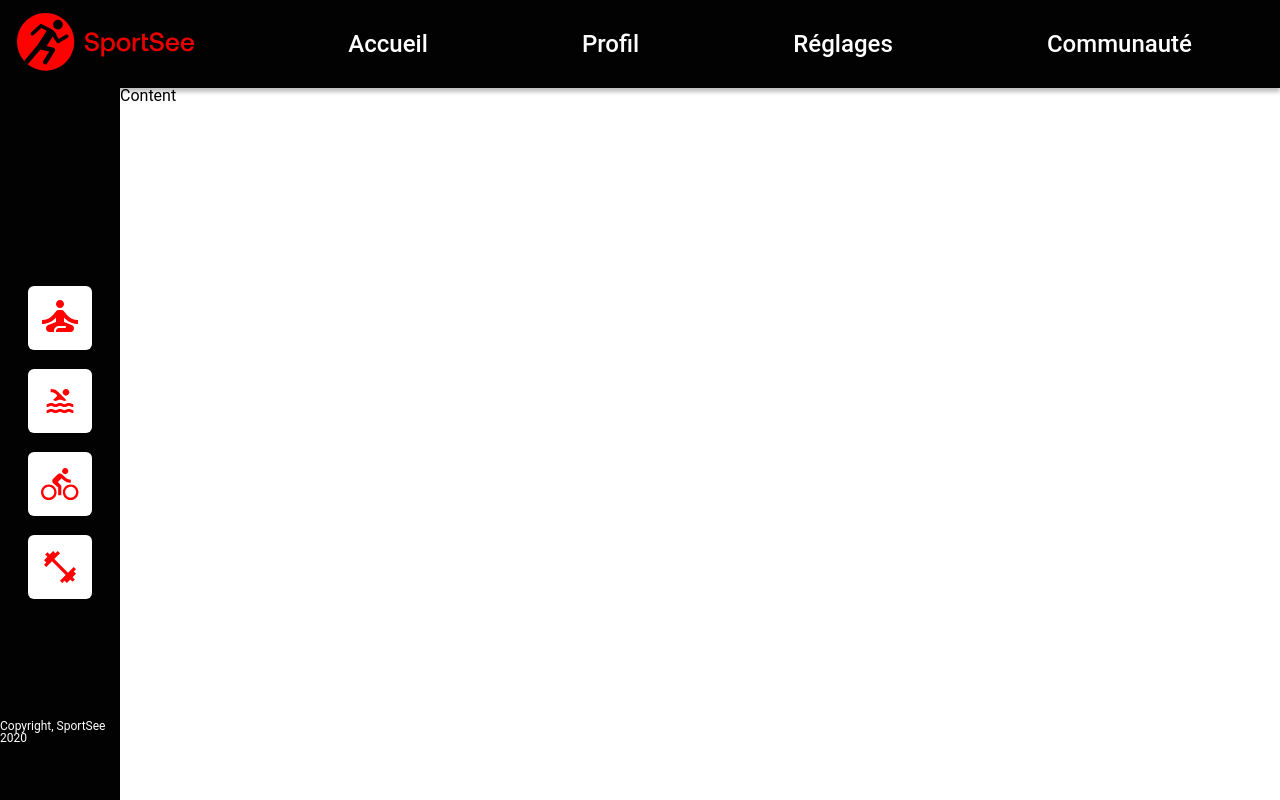
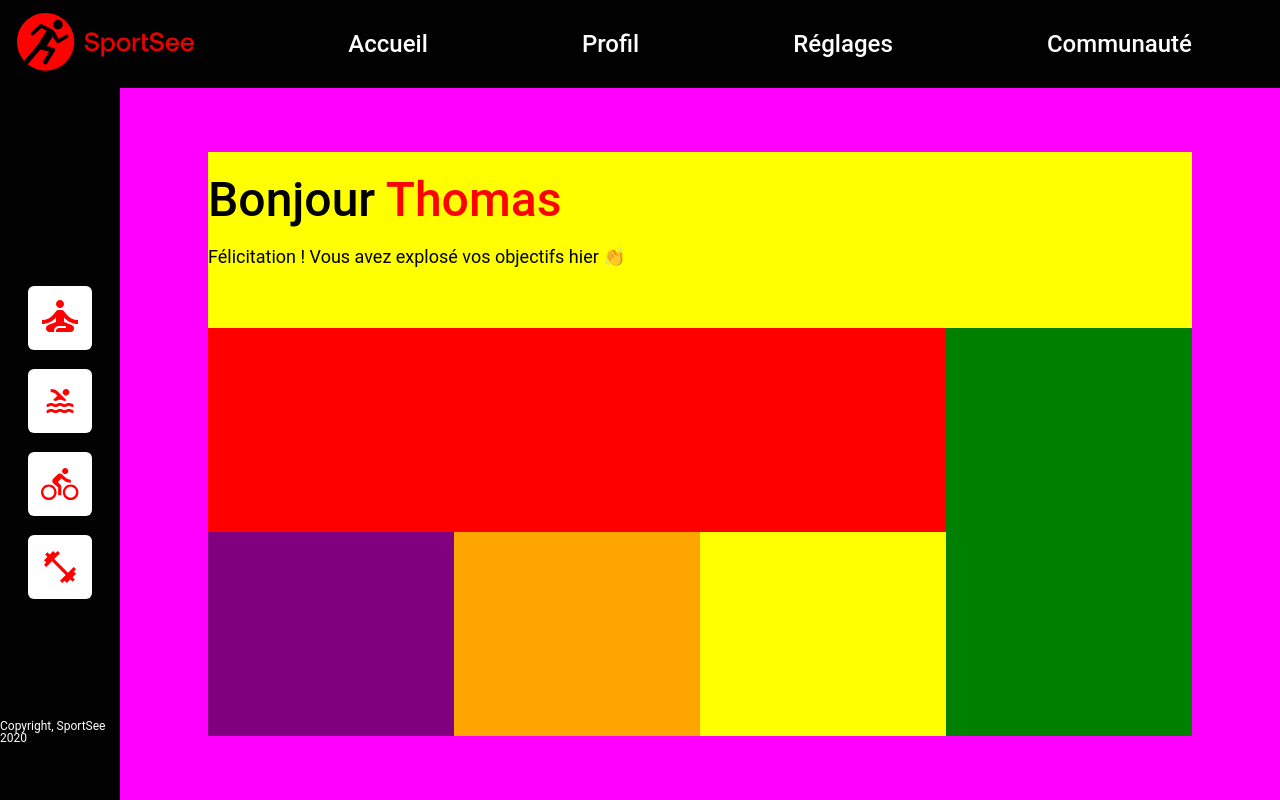
Before and after one commit to sedomu/oc_p12_sportsee, a React (Vite) app in the folder sportsee/: page / in a window 1280 px wide. Built offline with nearby package versions, Linux system fonts and the light colour scheme.

Commit message:
Add content layout structure with greeting and graph sections, update styles in SASS and CSS, and define new `$orange-text` color variable.

```diff
--- a/sportsee/src/App.tsx
+++ b/sportsee/src/App.tsx
@@ -34,7 +34,19 @@ function App() {
                 </div>
                 <div className="leftbar__copyright">Copyright, SportSee 2020</div>
             </div>
-            <div className="content">Content</div>
+            <div className="content">
+                <div className="content__greetings">
+                    <p className="hello">Bonjour <span className="firstname">Thomas</span></p>
+                    <p className="encouragement">Félicitation ! Vous avez explosé vos objectifs hier 👏</p>
+                </div>
+                <div className="content__graphs">
+                    <div className="content__graphs--dailyActivity"></div>
+                    <div className="content__graphs--stats"></div>
+                    <div className="content__graphs--averageSessions"></div>
+                    <div className="content__graphs--categories"></div>
+                    <div className="content__graphs--score"></div>
+                </div>
+            </div>
         </main>
     </>
   )
--- a/sportsee/src/scss/layout/_base_layout.scss
+++ b/sportsee/src/scss/layout/_base_layout.scss
@@ -71,4 +71,73 @@ main {
       writing-mode: sideways-lr;
     }
   }
+
+  .content{
+    background-color: magenta;
+
+    flex: 1;
+    padding: 64px 88px;
+
+    display: flex;
+    flex-direction: column;
+
+    &__greetings {
+      background-color: yellow;
+
+      height: 176px;
+
+      & > .hello {
+        font-size: 3rem;
+        line-height: 2;
+        font-weight: 500;
+
+        & > .firstname {
+          color: $orange-text;
+        }
+      }
+
+      & > .encouragement {
+        font-size: 1.125rem;
+      }
+    }
+
+    &__graphs {
+      background-color: blue;
+
+      flex: 1;
+
+      display: grid;
+      grid-template-columns: repeat(12, 1fr);
+
+      &--dailyActivity {
+        background-color: red;
+        grid-column: 1 / 10;
+        grid-row: 1 / 2;
+      }
+
+      &--stats {
+        background-color: green;
+        grid-column: 10 / 13;
+        grid-row: 1 / 3;
+      }
+
+      &--averageSessions {
+        background-color: purple;
+        grid-column: 1 / 4;
+        grid-row: 2 / 3;
+      }
+
+      &--categories {
+        background-color: orange;
+        grid-column: 4 / 7;
+        grid-row: 2 / 3;
+      }
+
+      &--score {
+        background-color: yellow;
+        grid-column: 7 / 10;
+        grid-row: 2 / 3;
+      }
+    }
+  }
 }
--- a/sportsee/src/scss/utils/_colours.scss
+++ b/sportsee/src/scss/utils/_colours.scss
@@ -1,4 +1,6 @@
 $black-point: #000000;
 $black-background: #020203;
 
+$orange-text: #ff0101;
+
 $white-point: #ffffff;
--- a/sportsee/src/styles/main.css
+++ b/sportsee/src/styles/main.css
@@ -112,5 +112,58 @@ main .leftbar__copyright {
   font-size: 0.75rem;
   writing-mode: sideways-lr;
 }
+main .content {
+  background-color: magenta;
+  flex: 1;
+  padding: 64px 88px;
+  display: flex;
+  flex-direction: column;
+}
+main .content__greetings {
+  background-color: yellow;
+  height: 176px;
+}
+main .content__greetings > .hello {
+  font-size: 3rem;
+  line-height: 2;
+  font-weight: 500;
+}
+main .content__greetings > .hello > .firstname {
+  color: #ff0101;
+}
+main .content__greetings > .encouragement {
+  font-size: 1.125rem;
+}
+main .content__graphs {
+  background-color: blue;
+  flex: 1;
+  display: grid;
+  grid-template-columns: repeat(12, 1fr);
+}
+main .content__graphs--dailyActivity {
+  background-color: red;
+  grid-column: 1/10;
+  grid-row: 1/2;
+}
+main .content__graphs--stats {
+  background-color: green;
+  grid-column: 10/13;
+  grid-row: 1/3;
+}
+main .content__graphs--averageSessions {
+  background-color: purple;
+  grid-column: 1/4;
+  grid-row: 2/3;
+}
+main .content__graphs--categories {
+  background-color: orange;
+  grid-column: 4/7;
+  grid-row: 2/3;
+}
+main .content__graphs--score {
+  background-color: yellow;
+  grid-column: 7/10;
+  grid-row: 2/3;
+}
 
 /*# sourceMappingURL=main.css.map */
```
Also changed, not shown: 1 other file (tests, documents, lock files or other folders).
